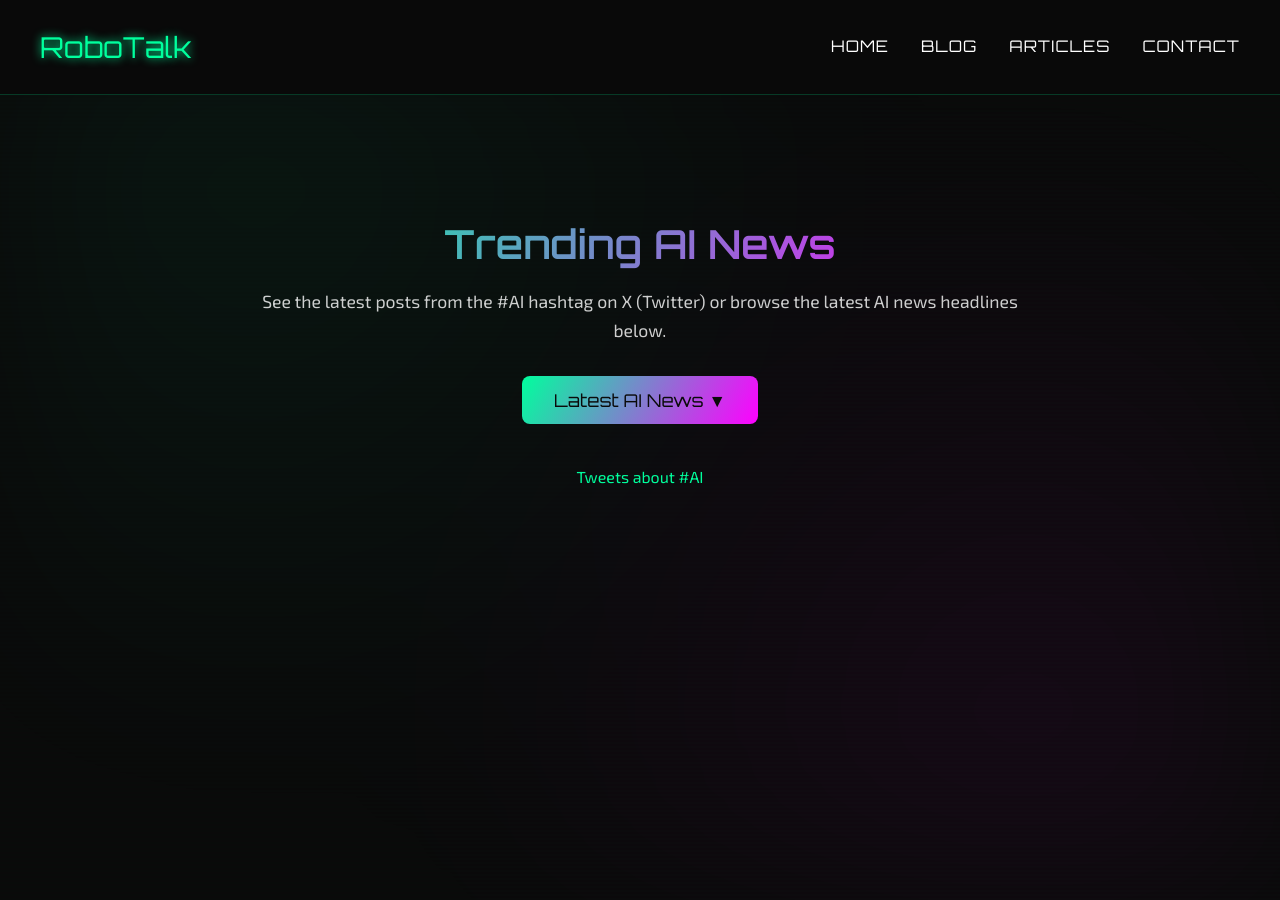
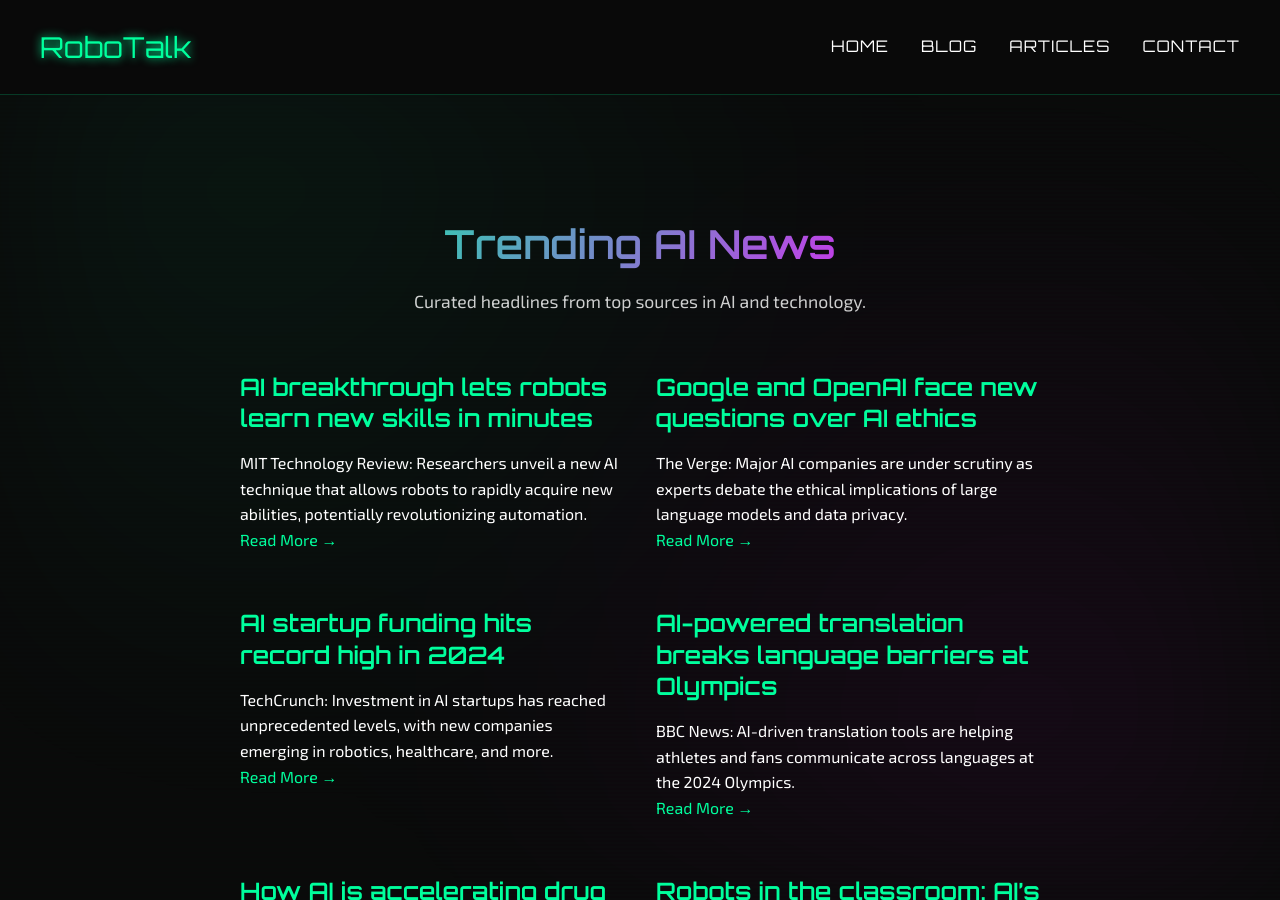
Before and after one commit to abigaillhiggins/RoboTalk, a Jekyll site: the page built from trending-ai.html, in a window 1280 px wide and 900 px high. Built offline with Jekyll 4.4.1, drawn with Linux system fonts in a browser that asks for light colours; comment, search, counter and statistics services are not loaded; some of the changed text lies outside the part shown.

Commit message:
Redesign Trending AI News page to use post card layout matching blog style

```diff
--- a/trending-ai.html
+++ b/trending-ai.html
@@ -7,26 +7,113 @@ permalink: /trending-ai/
 <div class="trending-ai-container">
     <header class="trending-ai-header">
         <h1 class="trending-ai-title">Trending AI News</h1>
-        <p class="trending-ai-subtitle">See the latest posts from the #AI hashtag on X (Twitter) or browse the latest AI news headlines below.</p>
+        <p class="trending-ai-subtitle">Curated headlines from top sources in AI and technology.</p>
     </header>
-    <div class="ai-news-dropdown">
-        <button class="dropdown-btn" onclick="toggleDropdown()">Latest AI News ▼</button>
-        <div id="dropdown-content" class="dropdown-content">
-            <ul class="ai-news-list">
-                <li><a href="https://www.technologyreview.com/2024/07/24/1081234/ai-breakthrough-robotics/" target="_blank">AI breakthrough lets robots learn new skills in minutes</a></li>
-                <li><a href="https://www.theverge.com/2024/07/23/ai-ethics-google-openai" target="_blank">Google and OpenAI face new questions over AI ethics</a></li>
-                <li><a href="https://techcrunch.com/2024/07/22/ai-startup-funding-boom/" target="_blank">AI startup funding hits record high in 2024</a></li>
-                <li><a href="https://www.bbc.com/news/technology-66234567" target="_blank">AI-powered translation breaks language barriers at Olympics</a></li>
-                <li><a href="https://www.nature.com/articles/d41586-024-02000-1" target="_blank">How AI is accelerating drug discovery</a></li>
-                <li><a href="https://www.wired.com/story/ai-robotics-education/" target="_blank">Robots in the classroom: AI’s new role in education</a></li>
-                <li><a href="https://www.nytimes.com/2024/07/20/technology/ai-climate-change.html" target="_blank">Can AI help solve climate change?</a></li>
-                <li><a href="https://www.cnbc.com/2024/07/19/ai-in-healthcare-2024.html" target="_blank">AI in healthcare: What’s real and what’s hype?</a></li>
-            </ul>
-        </div>
-    </div>
-    <div class="twitter-embed">
-        <a class="twitter-timeline" data-theme="dark" data-height="700" href="https://twitter.com/hashtag/AI?ref_src=twsrc%5Etfw">Tweets about #AI</a>
-        <script async src="https://platform.twitter.com/widgets.js" charset="utf-8"></script>
+    <div class="post-grid">
+        <article class="post-card">
+            <header class="post-card-header">
+                <h3 class="post-card-title">
+                    <a href="https://www.technologyreview.com/2024/07/24/1081234/ai-breakthrough-robotics/" target="_blank">AI breakthrough lets robots learn new skills in minutes</a>
+                </h3>
+            </header>
+            <div class="post-card-excerpt">
+                MIT Technology Review: Researchers unveil a new AI technique that allows robots to rapidly acquire new abilities, potentially revolutionizing automation.
+            </div>
+            <footer class="post-card-footer">
+                <a href="https://www.technologyreview.com/2024/07/24/1081234/ai-breakthrough-robotics/" target="_blank" class="read-more">Read More &rarr;</a>
+            </footer>
+        </article>
+        <article class="post-card">
+            <header class="post-card-header">
+                <h3 class="post-card-title">
+                    <a href="https://www.theverge.com/2024/07/23/ai-ethics-google-openai" target="_blank">Google and OpenAI face new questions over AI ethics</a>
+                </h3>
+            </header>
+            <div class="post-card-excerpt">
+                The Verge: Major AI companies are under scrutiny as experts debate the ethical implications of large language models and data privacy.
+            </div>
+            <footer class="post-card-footer">
+                <a href="https://www.theverge.com/2024/07/23/ai-ethics-google-openai" target="_blank" class="read-more">Read More &rarr;</a>
+            </footer>
+        </article>
+        <article class="post-card">
+            <header class="post-card-header">
+                <h3 class="post-card-title">
+                    <a href="https://techcrunch.com/2024/07/22/ai-startup-funding-boom/" target="_blank">AI startup funding hits record high in 2024</a>
+                </h3>
+            </header>
+            <div class="post-card-excerpt">
+                TechCrunch: Investment in AI startups has reached unprecedented levels, with new companies emerging in robotics, healthcare, and more.
+            </div>
+            <footer class="post-card-footer">
+                <a href="https://techcrunch.com/2024/07/22/ai-startup-funding-boom/" target="_blank" class="read-more">Read More &rarr;</a>
+            </footer>
+        </article>
+        <article class="post-card">
+            <header class="post-card-header">
+                <h3 class="post-card-title">
+                    <a href="https://www.bbc.com/news/technology-66234567" target="_blank">AI-powered translation breaks language barriers at Olympics</a>
+                </h3>
+            </header>
+            <div class="post-card-excerpt">
+                BBC News: AI-driven translation tools are helping athletes and fans communicate across languages at the 2024 Olympics.
+            </div>
+            <footer class="post-card-footer">
+                <a href="https://www.bbc.com/news/technology-66234567" target="_blank" class="read-more">Read More &rarr;</a>
+            </footer>
+        </article>
+        <article class="post-card">
+            <header class="post-card-header">
+                <h3 class="post-card-title">
+                    <a href="https://www.nature.com/articles/d41586-024-02000-1" target="_blank">How AI is accelerating drug discovery</a>
+                </h3>
+            </header>
+            <div class="post-card-excerpt">
+                Nature: Pharmaceutical companies are leveraging AI to speed up the process of finding new treatments and cures.
+            </div>
+            <footer class="post-card-footer">
+                <a href="https://www.nature.com/articles/d41586-024-02000-1" target="_blank" class="read-more">Read More &rarr;</a>
+            </footer>
+        </article>
+        <article class="post-card">
+            <header class="post-card-header">
+                <h3 class="post-card-title">
+                    <a href="https://www.wired.com/story/ai-robotics-education/" target="_blank">Robots in the classroom: AI’s new role in education</a>
+                </h3>
+            </header>
+            <div class="post-card-excerpt">
+                Wired: Schools are adopting AI-powered robots to assist teachers and personalize learning for students.
+            </div>
+            <footer class="post-card-footer">
+                <a href="https://www.wired.com/story/ai-robotics-education/" target="_blank" class="read-more">Read More &rarr;</a>
+            </footer>
+        </article>
+        <article class="post-card">
+            <header class="post-card-header">
+                <h3 class="post-card-title">
+                    <a href="https://www.nytimes.com/2024/07/20/technology/ai-climate-change.html" target="_blank">Can AI help solve climate change?</a>
+                </h3>
+            </header>
+            <div class="post-card-excerpt">
+                New York Times: Researchers are exploring how AI can be used to model, predict, and mitigate the effects of climate change.
+            </div>
+            <footer class="post-card-footer">
+                <a href="https://www.nytimes.com/2024/07/20/technology/ai-climate-change.html" target="_blank" class="read-more">Read More &rarr;</a>
+            </footer>
+        </article>
+        <article class="post-card">
+            <header class="post-card-header">
+                <h3 class="post-card-title">
+                    <a href="https://www.cnbc.com/2024/07/19/ai-in-healthcare-2024.html" target="_blank">AI in healthcare: What’s real and what’s hype?</a>
+                </h3>
+            </header>
+            <div class="post-card-excerpt">
+                CNBC: A look at the real-world impact of AI in healthcare and what’s still just marketing.
+            </div>
+            <footer class="post-card-footer">
+                <a href="https://www.cnbc.com/2024/07/19/ai-in-healthcare-2024.html" target="_blank" class="read-more">Read More &rarr;</a>
+            </footer>
+        </article>
     </div>
 </div>
 
```
